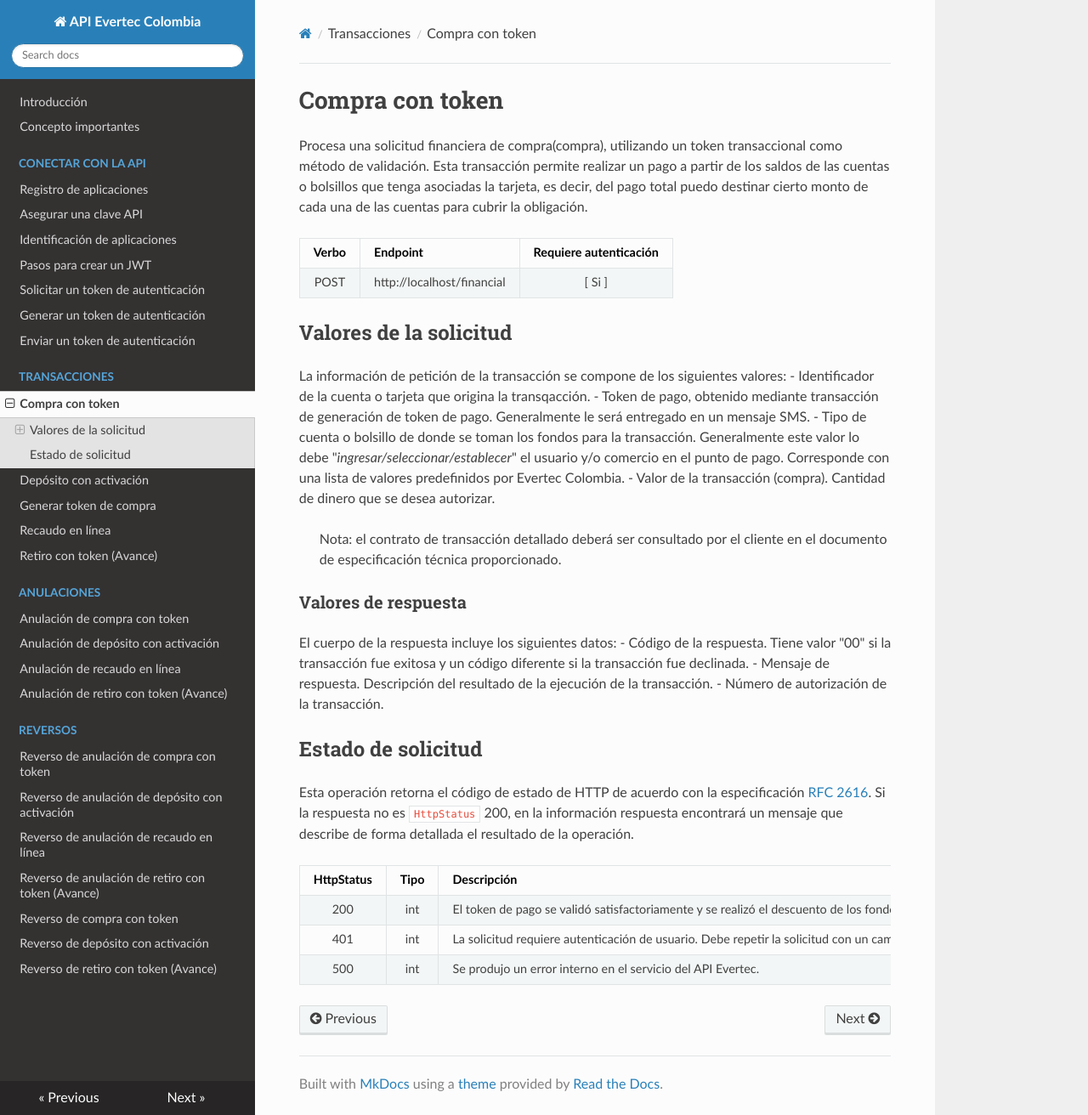
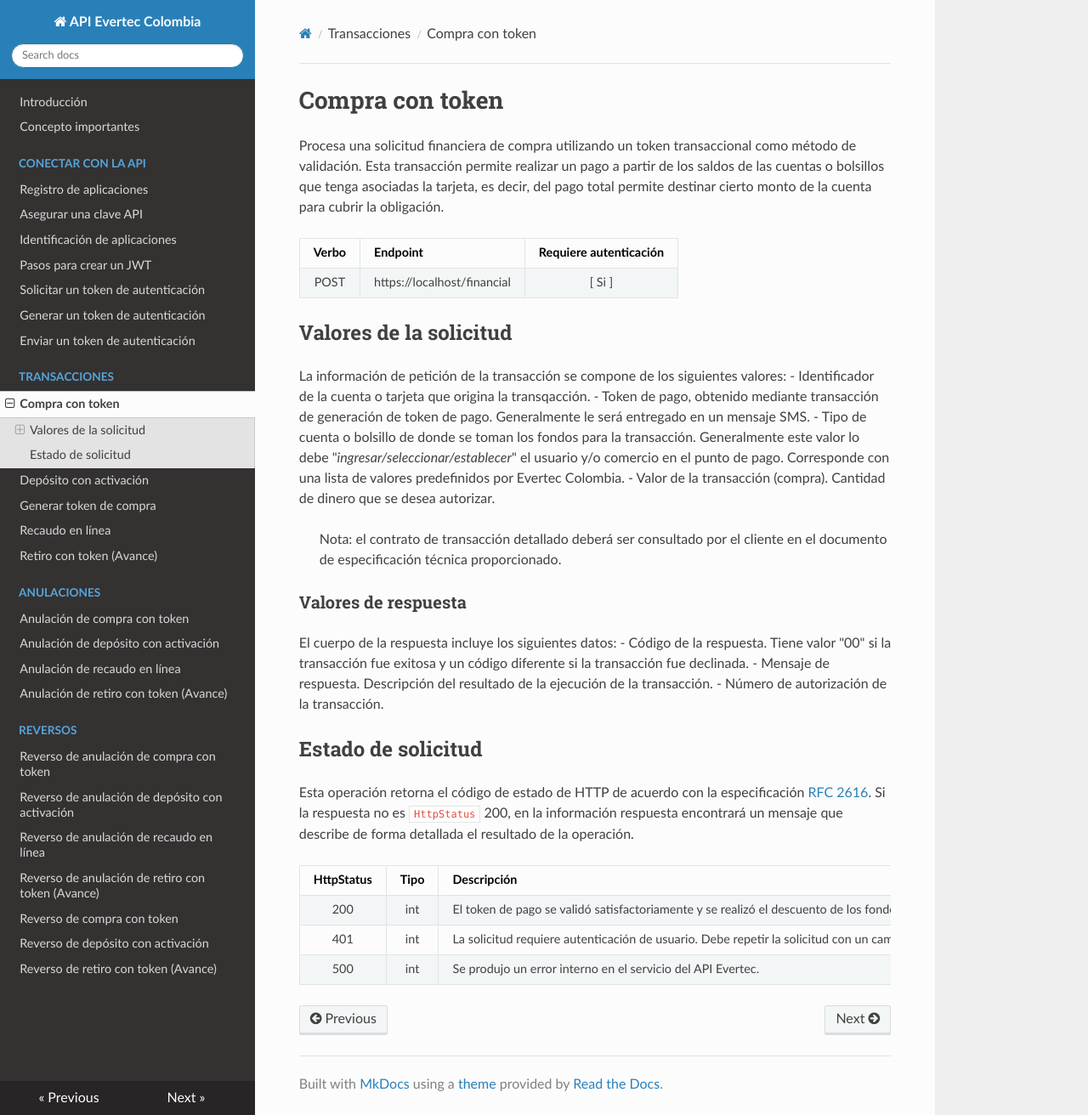
Before and after one commit to Picasso-api/Evertec-API, an MkDocs documentation site: the page built from docs/payment-token.md, in a window 1280 px wide and 1312 px high. Shown: the whole window at 85% size. Built offline with MkDocs 1.6.1, drawn with Linux system fonts in a browser that asks for light colours; nearby versions of some CDN libraries.

Commit message:
Update payment-token.md

```diff
--- a/docs/payment-token.md
+++ b/docs/payment-token.md
@@ -1,27 +1,27 @@
 # Compra con token
 
-Procesa una solicitud financiera de compra(compra), utilizando un token transaccional como método de validación. Esta transacción permite realizar un pago a partir de los saldos de las cuentas o bolsillos que tenga asociadas la tarjeta, es decir, del pago total puedo destinar cierto monto de cada una de las cuentas para cubrir la obligación.
+Procesa una solicitud financiera de compra utilizando un token transaccional como método de validación. Esta transacción permite realizar un pago a partir de los saldos de las cuentas o bolsillos que tenga asociadas la tarjeta, es decir, del pago total permite destinar cierto monto de la cuenta para cubrir la obligación.
 
 | Verbo | Endpoint                                      | Requiere autenticación |
 | :---: | --------------------------------------------- | :--------------------: |
-| POST  | http://localhost/financial |          [ Si ]           |
+| POST  | https://localhost/financial |          [ Si ]           |
 
 ## Valores de la solicitud
 
 La información de petición de la transacción se compone de los siguientes valores:
-	- Identificador de la cuenta o tarjeta que origina la transqacción.
-	- Token de pago, obtenido mediante transacción de generación de token de pago. Generalmente le será entregado en un mensaje SMS.
-	- Tipo de cuenta o bolsillo de donde se toman los fondos para la transacción. Generalmente este valor lo debe "*ingresar/seleccionar/establecer*" el usuario y/o comercio en el punto de pago. Corresponde con una lista de valores predefinidos por Evertec Colombia.
-	- Valor de la transacción (compra). Cantidad de dinero que se desea autorizar.
+- Identificador de la cuenta o tarjeta que origina la transqacción.
+- Token de pago, obtenido mediante transacción de generación de token de pago. Generalmente le será entregado en un mensaje SMS.
+- Tipo de cuenta o bolsillo de donde se toman los fondos para la transacción. Generalmente este valor lo debe "*ingresar/seleccionar/establecer*" el usuario y/o comercio en el punto de pago. Corresponde con una lista de valores predefinidos por Evertec Colombia.
+- Valor de la transacción (compra). Cantidad de dinero que se desea autorizar.
 
 >Nota: el contrato de transacción detallado deberá ser consultado por el cliente en el documento de especificación técnica proporcionado.
 
 ### Valores de respuesta
 
 El cuerpo de la respuesta incluye los siguientes datos:
-	- Código de la respuesta. Tiene valor "00" si la transacción fue exitosa y un código diferente si la transacción fue declinada.
-	- Mensaje de respuesta. Descripción del resultado de la ejecución de la transacción.
-	- Número de autorización de la transacción.
+- Código de la respuesta. Tiene valor "00" si la transacción fue exitosa y un código diferente si la transacción fue declinada.
+- Mensaje de respuesta. Descripción del resultado de la ejecución de la transacción.
+- Número de autorización de la transacción.
 
 ## Estado de solicitud
 
```
